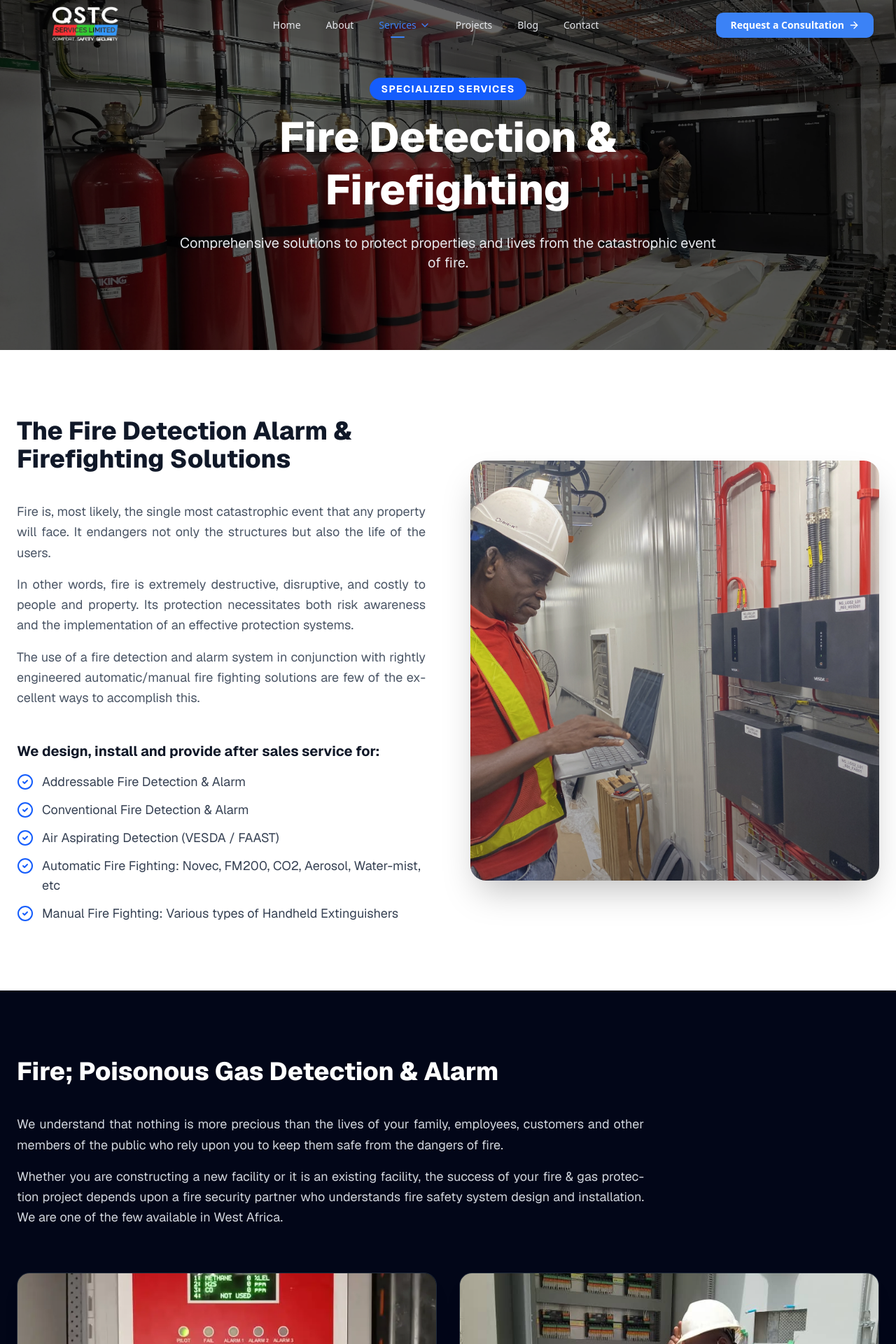
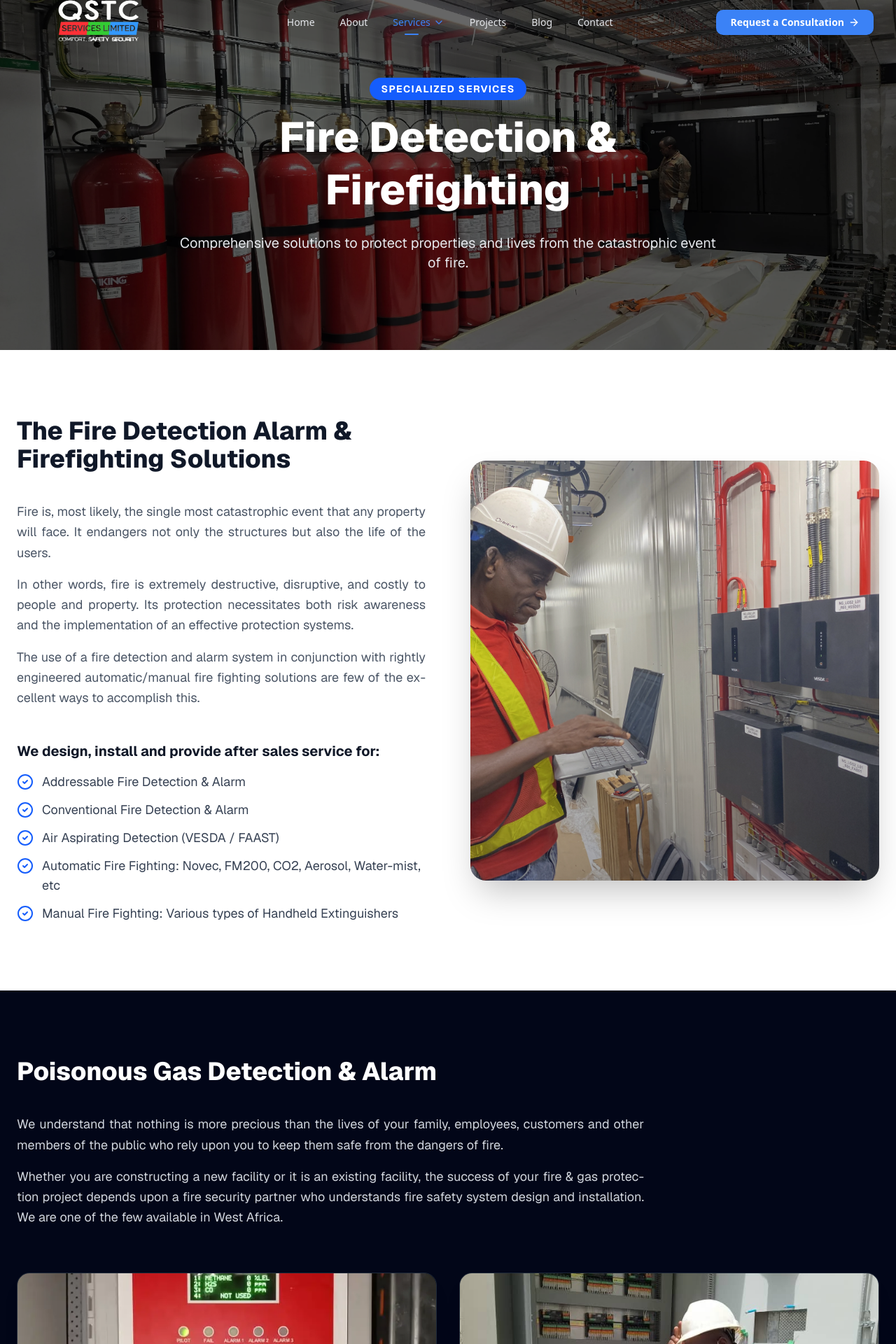
Before and after one commit to FlippantWeirdo/qstcwebsite, a Next.js app: page /services/fire-safety in a window 1280 px wide. Shown: the top 1920 px of the page at 70% size. Built offline with nearby package versions, Linux system fonts and the light colour scheme.

Commit message:
chore: minor fix

```diff
--- a/components/layout/navbar.tsx
+++ b/components/layout/navbar.tsx
@@ -91,11 +91,11 @@ export function Navbar() {
           : "bg-transparent",
       )}
     >
-      <nav className="mx-auto flex h-18 max-w-7xl items-center justify-between px-2 sm:pr-6 lg:px-8">
+      <nav className="mx-auto flex h-16 max-w-7xl items-center justify-between px-2 sm:pr-6 lg:px-8">
         {/* Logo */}
         <Link
           href="/"
-          className="flex items-center rounded-lg px-1 py-1.5 sm:pr-1.5 transition-all"
+          className="flex items-center rounded-lg px-1 sm:pr-1.5 transition-all"
         >
           <Image
             src={
@@ -104,8 +104,8 @@ export function Navbar() {
                 : "/qstc-logo-white-text.png"
             }
             alt="QSTC Services Logo"
-            width={180}
-            height={40}
+            width={220}
+            height={50}
             className="object-contain"
             priority
           />
@@ -124,7 +124,7 @@ export function Navbar() {
                   href={link.subItems ? "#" : link.href}
                   onClick={(e) => link.subItems && e.preventDefault()}
                   className={cn(
-                    "group/link relative flex items-center gap-1 px-4 py-6 text-sm font-medium transition-colors duration-300",
+                    "group/link relative flex items-center gap-1 px-4 py-2 text-sm font-medium transition-colors duration-300",
                     isActive
                       ? "text-[#3B82F6]"
                       : scrolled || isLightTop
--- a/components/services/fire-safety/FireDetection.tsx
+++ b/components/services/fire-safety/FireDetection.tsx
@@ -47,7 +47,7 @@ export function FireDetection() {
       <div className="container mx-auto px-6 max-w-7xl">
         <div className="detection-text space-y-6 max-w-4xl mb-16">
           <h2 className="text-3xl md:text-4xl font-extrabold pb-4 inline-block">
-            Fire; Poisonous Gas Detection & Alarm
+            Poisonous Gas Detection & Alarm
           </h2>
 
           <div className="space-y-4 text-gray-300 text-lg text-justify hyphens-auto leading-relaxed">
--- a/components/services/it-infrastructure/ItOverview.tsx
+++ b/components/services/it-infrastructure/ItOverview.tsx
@@ -96,7 +96,7 @@ export function ItOverview() {
 
           <div className="overview-image relative h-[700px] w-full rounded-2xl overflow-hidden shadow-2xl">
             <Image
-              src="/images/projects/IT-infrastructure.webp"
+              src="/images/projects/IT-Infrastructure.webp"
               alt="Network Infrastructures and Server Hardware"
               fill
               className="object-cover"
--- a/content/projects.ts
+++ b/content/projects.ts
@@ -88,7 +88,7 @@ export const projects: Project[] = [
     title:
       "Installation and Commissioning of Network Infrastructure, IP CCTV,Voice Evacuation and Access Control Systems for a Government Parastatal Training Centre",
     category: "IT Infrastructure",
-    image: "/images/projects/IT-infrastructure.webp",
+    image: "/images/projects/IT-Infrastructure.webp",
   },
   {
     title:
```
